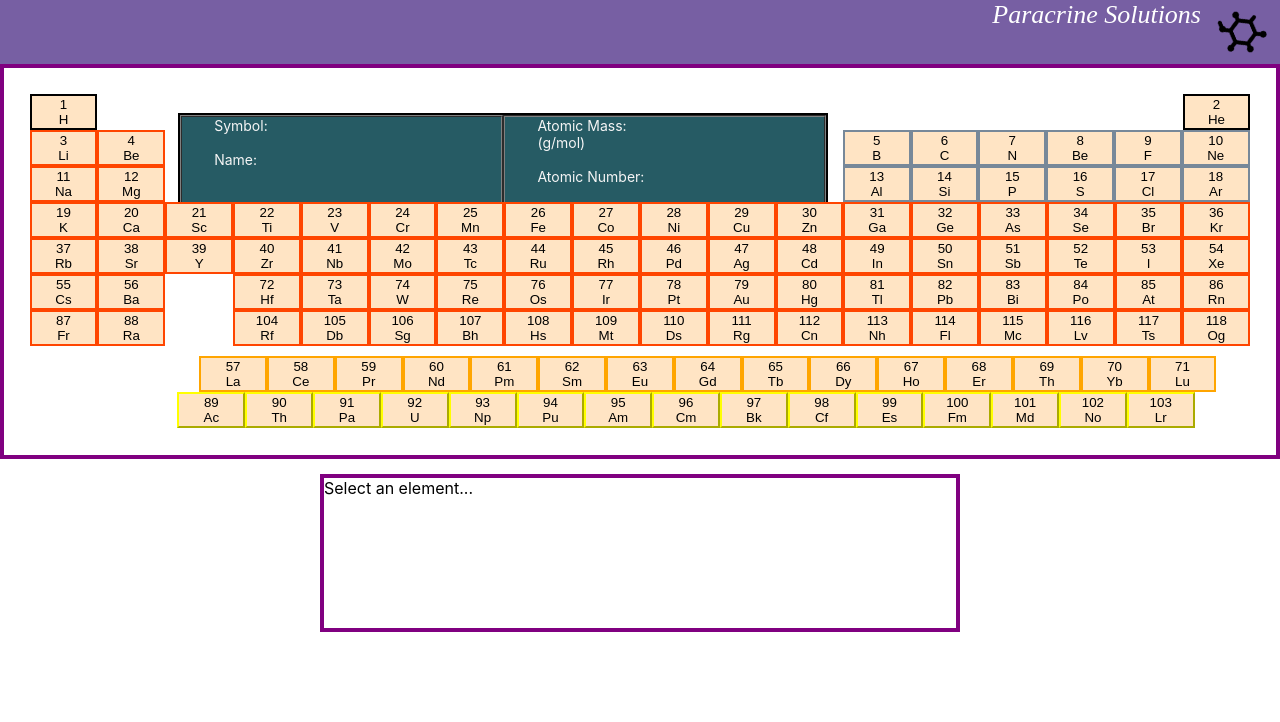
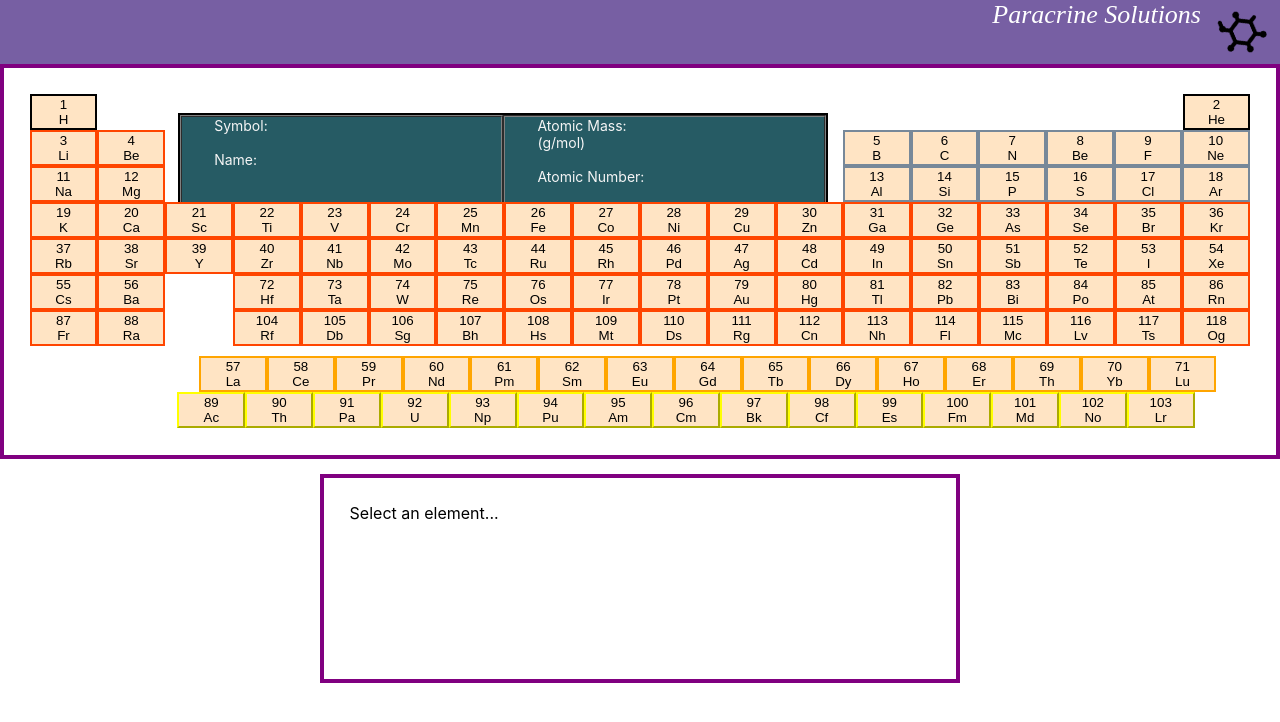
Before and after one commit to jeffdg1986/chemistry_homepage, a React (Create React App) app: page / in a window 1280 px wide. Shown: the top 722 px of the page. Built offline with nearby package versions, Linux system fonts and the light colour scheme.

Commit message:
regex cleanup on api response

```diff
--- a/src/App.css
+++ b/src/App.css
@@ -184,5 +184,6 @@ h2 {
 .writeup{
   border: 4px solid purple;
   height: 150px;
-  margin: 15px 25%;;
+  margin: 15px 25%;
+  padding: 2%;
 }
--- a/src/App.js
+++ b/src/App.js
@@ -868,10 +868,14 @@ export class Elements extends Component {
 
       });
       // the newline in the replace function isn't being replaced
-      let regexOne = this.state.data.substring(this.state.data.indexOf('</b>'),1000).replace(/<[^>]+>/g, '');
+      let regexOne = this.state.data.substring(this.state.data.indexOf('</b>'),1000).replace(/<[^>]+>/g, ' ');
       // messing around trying to find the escape characters
-      let regexTwo = regexOne.replace(/\[Aa-zZ]/ig, "cats");
-      let final = this.state.name + " " + regexTwo + "...";
+      let regexTwo = regexOne.replace(/\\n/g, " ");
+      let regexThree = regexTwo.replace(/<[Aa-zZ]+ [Aa-zZ]+=\\"[Aa-zZ]*/g, "");
+      // look at vanadium
+      let regexFour = regexThree.replace(/\\"/g, "\"");
+      let regexFive = regexFour.replace(/<li/g, "")
+      let final = this.state.name + " " + regexFive + "...";
 
     return (
       <div>
```
